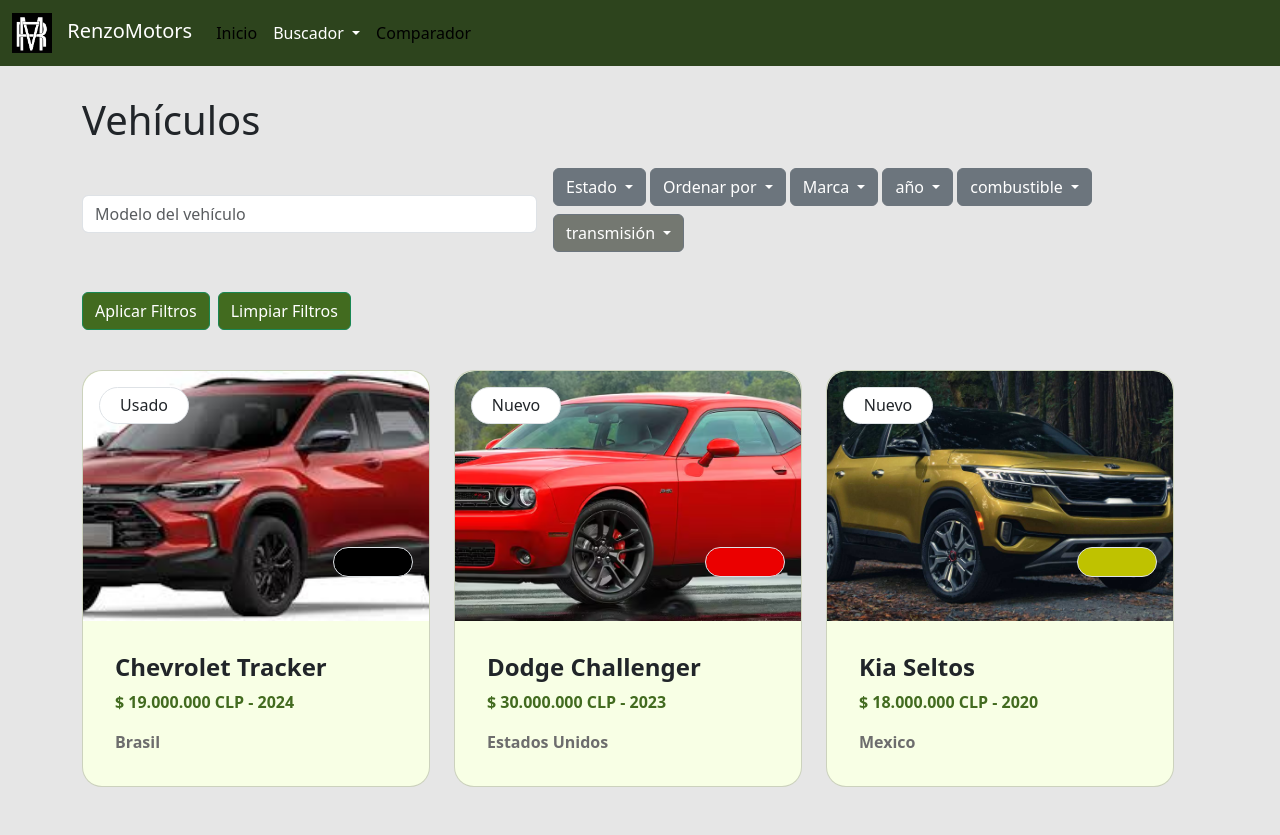
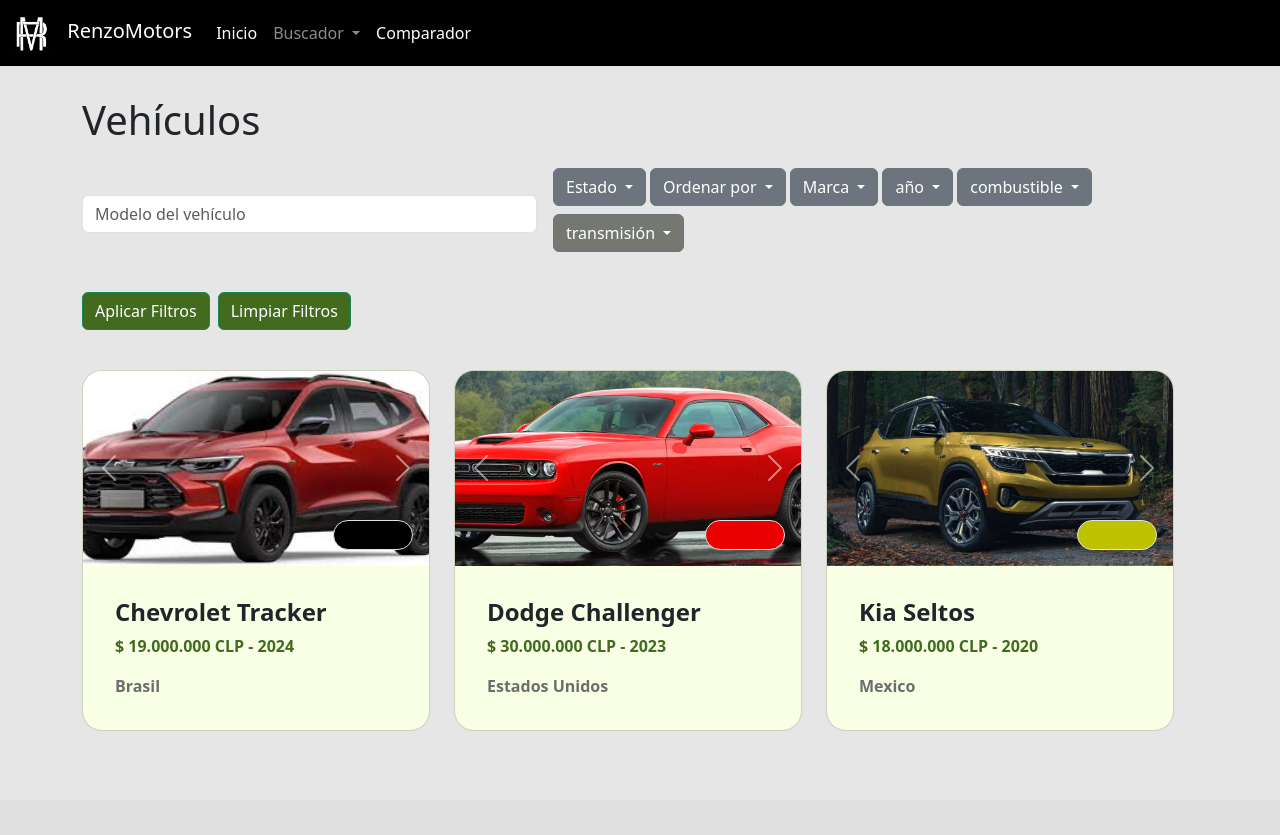
Before and after one commit to HatCliff/renzomotors, a PHP site: page /xampp/pages/buscador_vehiculo.php in a window 1280 px wide. After the commit the page ends 731 px from the top, so only its background shows below. Run offline with PHP 8.4, Linux system fonts and the light colour scheme; data comes from the database, SQL or seed files in the repository.

Commit message:
Mejora de imagenes buscador

```diff
--- a/components/navbaruser.php
+++ b/components/navbaruser.php
@@ -3,11 +3,11 @@ $carpetaMain = 'http://localhost/xampp/renzomotors/';
 ?>
 
 <!-- NAV -->
-<nav class="navbar navbar-expand-lg  fixed-top">
+<nav class="navbar navbar-expand-lg navbar-dark bg-black fixed-top">
     <div class="container-fluid">
 
         <a class="navbar-brand" href='<?php echo $carpetaMain; ?>index.php'>
-            <img src="<?php echo $carpetaMain; ?>logo.png" alt="Logo" style="width: 40px; height: 40px; margin-right: 10px; filter: invert(1); ">
+            <img src="<?php echo $carpetaMain; ?>logo.png" alt="Logo" style="width: 40px; height: 40px; margin-right: 10px; filter: invert(1);  ">
             RenzoMotors
         </a>
         <button class="navbar-toggler" type="button" data-bs-toggle="collapse" data-bs-target="#navbarNavDropdown" aria-controls="navbarNavDropdown" aria-expanded="false" aria-label="Toggle navigation">
--- a/pages/buscador_vehiculo.php
+++ b/pages/buscador_vehiculo.php
@@ -92,14 +92,7 @@ if ($_SERVER['REQUEST_METHOD'] == 'POST') {
         body{
             background: #E6E6E6;
         }
-        .navbar{
-            background-color: #2d441d;
 
-        }
-
-        .navbar-brand, .nav-link, .nav-item{
-            color: white;
-        }
     </style>
 </head>
 <body class="pt-5">
@@ -250,13 +243,32 @@ if ($_SERVER['REQUEST_METHOD'] == 'POST') {
                                     $id_vehiculo = $fila['id_vehiculo'];
                                     $fotos_resultado = mysqli_query($conexion, "SELECT ruta_foto FROM fotos_vehiculo WHERE id_vehiculo = $id_vehiculo");
 
-                                    if ($foto = mysqli_fetch_assoc($fotos_resultado)){
-                                        $ruta_imagen = '../admin/mantenedores/vehiculo/'.$foto['ruta_foto'];
-                                        echo "<div style='background-image: url($ruta_imagen); background-size: cover; background-position: center; height: 250px; border-radius: 20px 20px 0 0;'></div>";
-                                        echo"
-                                            <div class='card-img-overlay d-flex justify-content-start align-items-start p-3 text-center'>
-                                                <h6 class='card-title border p-2 text-capitalize' style='width: 90px; border-radius: 80px; border: 3px solid black; font-size:1rem; background: white;'>{$fila['estado_vehiculo']}</h6>
-                                            </div>";
+                                    if (mysqli_num_rows($fotos_resultado) > 0){
+
+                                        echo '<div id="carousel' . $id_vehiculo . '" class="carousel slide h-100" data-bs-ride="carousel">'; // Carrusel
+                                        echo '<div class="carousel-inner h-100">'; // Contenedor de imágenes
+
+                                        $active_class = 'active'; // La primera imagen será la activa
+                                        while ($foto = mysqli_fetch_assoc($fotos_resultado)) {
+                                            $ruta_foto = '../admin/mantenedores/vehiculo/' . $foto['ruta_foto']; // Ajusta la ruta según sea necesario
+                                            echo '<div class="carousel-item ' . $active_class . ' h-100">';
+                                            echo "<img src='{$ruta_foto}' class='d-block w-100 h-100 object-fit-cover' alt='Foto del vehículo'>";
+                                            echo '</div>';
+                                            $active_class = '';
+                                        }
+                                        echo '</div>';
+
+                                        // Controles del carrusel
+                                        echo '<button class="carousel-control-prev" type="button" data-bs-target="#carousel' . $id_vehiculo . '" data-bs-slide="prev">';
+                                        echo '<span class="carousel-control-prev-icon" aria-hidden="true"></span>';
+                                        echo '<span class="visually-hidden">Anterior</span>';
+                                        echo '</button>';
+                                        echo '<button class="carousel-control-next" type="button" data-bs-target="#carousel' . $id_vehiculo . '" data-bs-slide="next">';
+                                        echo '<span class="carousel-control-next-icon" aria-hidden="true"></span>';
+                                        echo '<span class="visually-hidden">Siguiente</span>';
+                                        echo '</button>';
+
+                                        echo '</div>'; // Cierra el carrusel
 
                                         $colores_resultado = mysqli_query($conexion, "SELECT c.codigo_color
                                             FROM color_vehiculo vc
```
